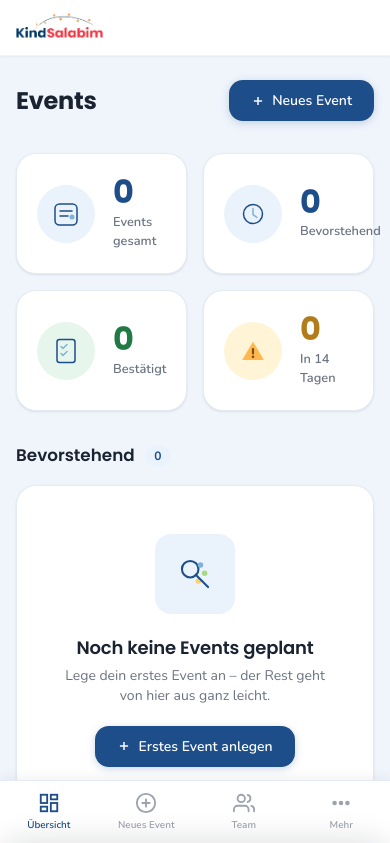
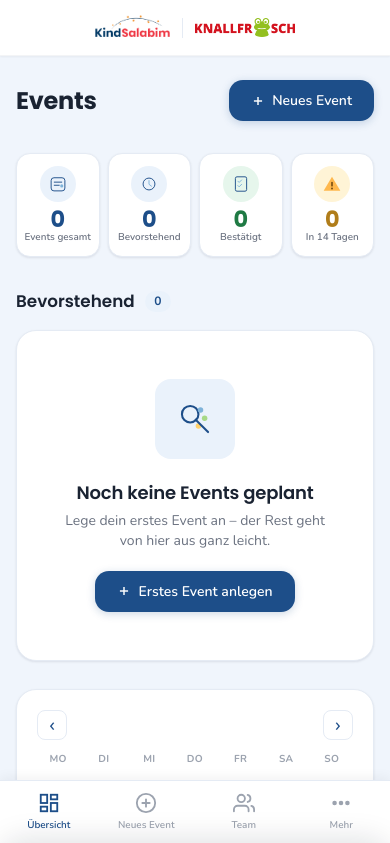
Before and after one commit to Kindsalabim/kindsalabim-events, a FastAPI app: template templates/admin/dashboard.html in a window 390 px wide. Shown: the top 843 px of the page. Run offline with FastAPI, Linux system fonts and the light colour scheme; the template is opened without the code that fills it, so the values that code supplies are empty; some libraries are stand-ins or nearby versions.

Commit message:
Design-Feinschliff Dashboard (Mobile-Feedback)
- Mobile Topbar zeigt jetzt beide Marken-Logos (vorher nur Kindsalabim)
- Stat-Kacheln: 4 nebeneinander, mobil kompakt-vertikal, Desktop weiter
  großzügig horizontal mit Icon-Kreis
- Event-Karten neu sortiert: Firmenname als Überschrift (statt Anlass),
  darunter Ort · Anlass; Anlass de-priorisiert
- Abgeschlossene Events analog umsortiert

Co-Authored-By: Claude Opus 4.8 <noreply@anthropic.com>

```diff
--- a/templates/admin/dashboard.html
+++ b/templates/admin/dashboard.html
@@ -41,7 +41,7 @@
 {% set confirmed = upcoming|selectattr('status','equalto','Bestätigt')|list|length %}
 {% set dringend  = upcoming_data|selectattr('days_until','lt',14)|selectattr('days_until','ge',0)|list|length %}
 
-<div class="grid grid-cols-2 lg:grid-cols-4 gap-4 mb-8">
+<div class="grid grid-cols-4 gap-2 lg:gap-4 mb-8">
   <div class="stat-card">
     <div class="tile sky">{{ evt('einsatz', 32) }}</div>
     <div>
@@ -104,12 +104,12 @@
           <div class="flex items-start justify-between gap-2">
             <div class="min-w-0">
               <div class="flex items-center gap-1.5 flex-wrap">
-                <span class="font-semibold" style="color:var(--ink-1);">{{ ev.anlass }}</span>
+                <span class="font-semibold" style="color:var(--ink-1);">{{ ev.kunde_firma }}</span>
                 {% if is_kf %}<span class="brand-tag-knallfrosch">Knallfrosch</span>
                 {% else %}<span class="brand-tag-kindsalabim">Kindsalabim</span>{% endif %}
                 {{ status_badge(ev.status) }}
               </div>
-              <p class="text-xs mt-1" style="color:var(--ink-3);">{{ ev.kunde_firma }} · {{ ev.veranstaltungsort }}</p>
+              <p class="text-xs mt-1" style="color:var(--ink-3);">{{ ev.veranstaltungsort }}{% if ev.anlass %} · {{ ev.anlass }}{% endif %}</p>
               <div class="flex items-center gap-3 mt-2 flex-wrap">
                 <span class="text-xs" style="color:var(--ink-4);">{{ ev.startzeit }}–{{ ev.endzeit }} Uhr</span>
                 <span class="text-xs flex items-center gap-1 {% if ft > 0 %}text-red-500 font-semibold{% endif %}" style="{% if ft == 0 %}color:var(--ink-4);{% endif %}">
@@ -173,11 +173,11 @@
           <div class="flex items-center justify-between gap-3 flex-1 min-w-0">
             <div class="min-w-0">
               <div class="flex items-center gap-1.5 flex-wrap">
-                <span class="font-medium text-sm" style="color:var(--ink-2);">{{ ev.anlass }}</span>
+                <span class="font-medium text-sm" style="color:var(--ink-2);">{{ ev.kunde_firma }}</span>
                 {% if ev.marke == 'Knallfrosch' %}<span class="brand-tag-knallfrosch">Knallfrosch</span>
                 {% else %}<span class="brand-tag-kindsalabim">Kindsalabim</span>{% endif %}
               </div>
-              <p class="text-xs mt-0.5" style="color:var(--ink-4);">{{ ev.kunde_firma }}</p>
+              <p class="text-xs mt-0.5" style="color:var(--ink-4);">{{ ev.anlass }}</p>
             </div>
             <p class="text-sm whitespace-nowrap shrink-0" style="color:var(--ink-3);">{{ ev.datum | de_date }}</p>
           </div>
--- a/templates/admin_base.html
+++ b/templates/admin_base.html
@@ -1,12 +1,19 @@
 {% extends "base.html" %}
 {% block body %}
 
-<!-- Mobile top bar (logo only – navigation via bottom nav) -->
-<div id="mobile-topbar" class="fixed top-0 left-0 right-0 z-30 flex items-center px-4 h-14 bg-white border-b border-gray-100 shadow-sm md:hidden">
+<!-- Mobile top bar (beide Marken-Logos – Navigation via Bottom-Nav) -->
+<div id="mobile-topbar" class="fixed top-0 left-0 right-0 z-30 flex items-center justify-center gap-3 px-4 h-14 bg-white border-b border-gray-100 shadow-sm md:hidden">
   <img src="/static/img/logo-kindsalabim.png" alt="KindSalabim"
        onerror="this.style.display='none';this.nextElementSibling.style.display='inline'"
-       style="height:30px;width:auto;object-fit:contain;">
-  <span style="display:none;" class="font-bold text-gray-800 text-sm">{{ cfg.app_name }}</span>
+       style="height:26px;width:auto;max-width:120px;object-fit:contain;flex-shrink:0;">
+  <span style="display:none;font-family:'Poppins',sans-serif;font-weight:700;color:var(--brand-primary);font-size:0.9rem;">KindSalabim</span>
+
+  <div style="width:1px;height:20px;background:var(--line);flex-shrink:0;"></div>
+
+  <img src="/static/img/logo-knallfrosch.png" alt="Knallfrosch"
+       onerror="this.style.display='none';this.nextElementSibling.style.display='inline'"
+       style="height:20px;width:auto;max-width:100px;object-fit:contain;flex-shrink:0;">
+  <span style="display:none;font-family:'Poppins',sans-serif;font-weight:700;color:#1a7a1a;font-size:0.85rem;">Knallfrosch</span>
 </div>
 
 <!-- Sidebar overlay (mobile) -->
--- a/templates/base.html
+++ b/templates/base.html
@@ -202,32 +202,44 @@
     .date-badge .d { font-family: 'Poppins', sans-serif; font-weight: 700; font-size: 1.375rem; }
     .date-badge .m { font-size: 0.6rem; font-weight: 700; text-transform: uppercase; letter-spacing: 0.07em; margin-top: 0.15rem; opacity: 0.75; }
 
-    /* ── Stat cards (circular icon tile) ── */
+    /* ── Stat cards (mobile: kompakt vertikal, 4 nebeneinander) ── */
     .stat-card {
       background: white;
       border: 1px solid var(--line);
-      border-radius: var(--r-lg);
-      padding: 1.375rem 1.25rem;
+      border-radius: var(--r-md);
       box-shadow: var(--shadow-sm);
       display: flex;
+      flex-direction: column;
       align-items: center;
-      gap: 1.125rem;
+      text-align: center;
+      gap: 0.4rem;
+      padding: 0.75rem 0.4rem;
     }
     .stat-card .tile {
-      width: 3.625rem;
-      height: 3.625rem;
+      width: 2.25rem;
+      height: 2.25rem;
       flex-shrink: 0;
       border-radius: 50%;
       display: flex;
       align-items: center;
       justify-content: center;
     }
+    .stat-card .tile svg   { width: 20px; height: 20px; }
     .stat-card .tile.sky   { background: var(--c-sky-bg);   }
     .stat-card .tile.amber { background: var(--c-amber-bg); }
     .stat-card .tile.green { background: var(--c-green-bg); }
     .stat-card .tile.coral { background: var(--c-coral-bg); }
-    .stat-num   { font-family: 'Poppins', sans-serif; font-weight: 700; font-size: 2rem; line-height: 1; }
-    .stat-label { font-size: 0.8rem; font-weight: 600; color: var(--ink-3); margin-top: 0.3rem; }
+    .stat-num   { font-family: 'Poppins', sans-serif; font-weight: 700; font-size: 1.4rem; line-height: 1; }
+    .stat-label { font-size: 0.62rem; font-weight: 600; color: var(--ink-3); margin-top: 0.1rem; line-height: 1.15; }
+
+    /* Desktop: großzügig horizontal mit Icon-Kreis */
+    @media (min-width: 1024px) {
+      .stat-card        { flex-direction: row; align-items: center; text-align: left; gap: 1.125rem; padding: 1.375rem 1.25rem; border-radius: var(--r-lg); }
+      .stat-card .tile  { width: 3.625rem; height: 3.625rem; }
+      .stat-card .tile svg { width: 32px; height: 32px; }
+      .stat-num         { font-size: 2rem; }
+      .stat-label       { font-size: 0.8rem; margin-top: 0.3rem; }
+    }
 
     /* ── Stat chips (legacy compact variant) ── */
     .stat-chip            { background: white; border: 1px solid var(--line); border-radius: var(--r-lg); padding: 0.9rem 1.1rem; box-shadow: var(--shadow-sm); }
```
